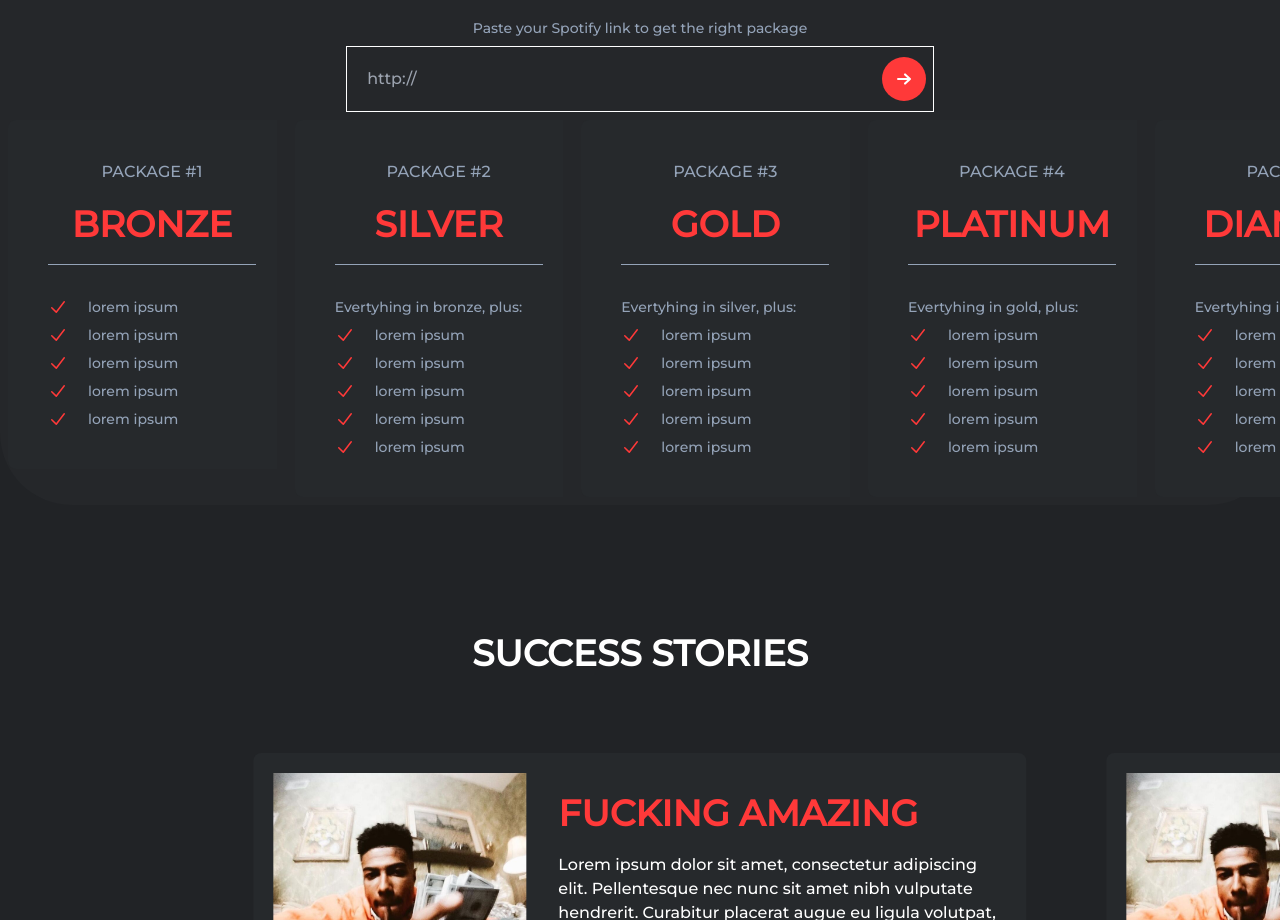
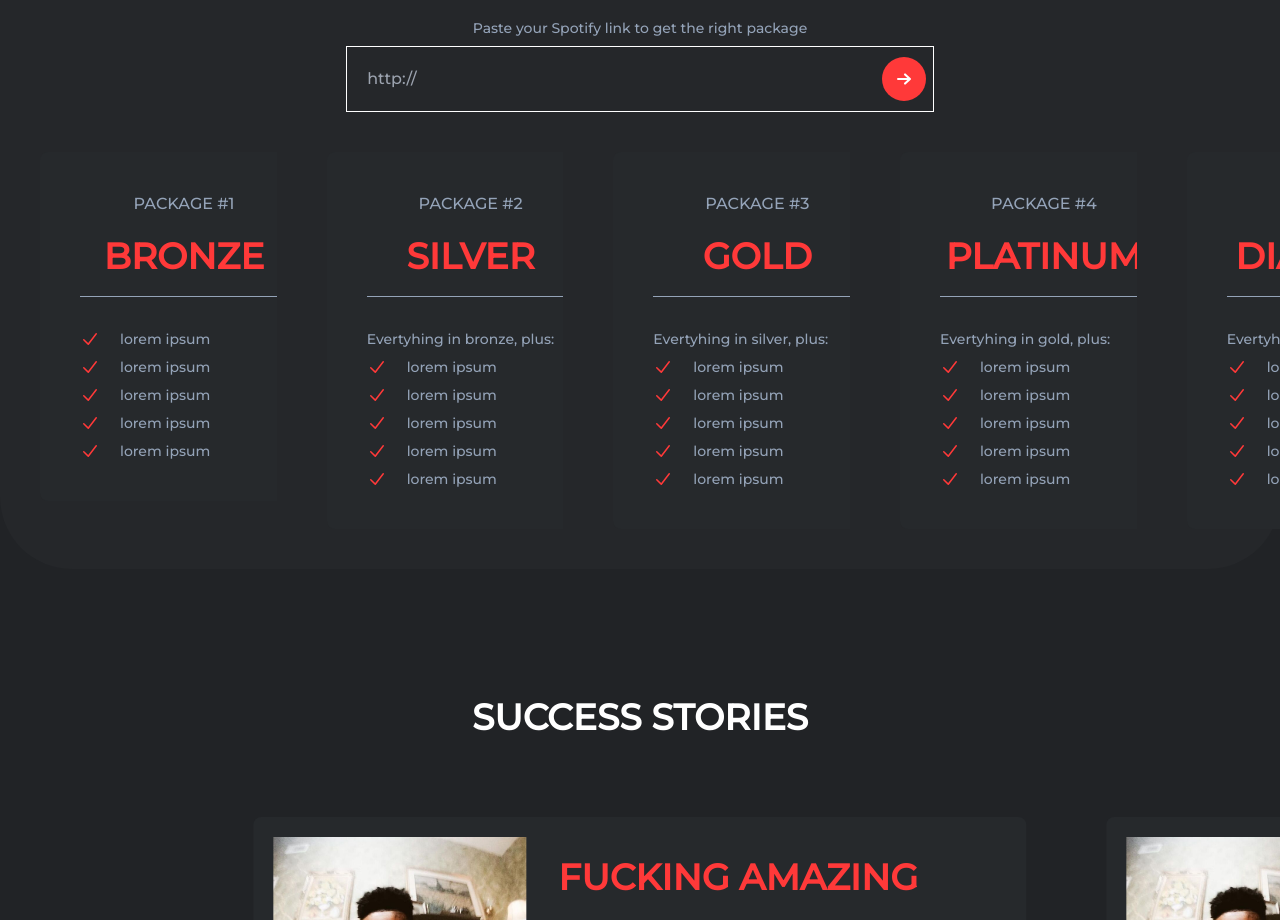
Before and after one commit to nejrapribinja/rapcult, a Next.js app: page / in a window 1280 px wide. Shown: the part 4660-5580 px from the top of the page. Built offline with nearby package versions, Linux system fonts and the light colour scheme.

Commit message:
minor fix

```diff
--- a/components/Package.jsx
+++ b/components/Package.jsx
@@ -3,7 +3,7 @@ import { CheckIcon } from "@heroicons/react/20/solid";
 
 const Package = ({ pack, title, text, featurs }) => {
   return (
-    <div className="bg-fourth text-white p-10 m-10 rounded-lg w-[18rem] md:m-2">
+    <div className="bg-fourth text-white p-10 m-10 rounded-lg w-[18rem]">
       <p className="uppercase text-slate-400 text-center">{pack}</p>
       <p className="text-primary text-4xl text-center mt-5 mb-5 font-bold uppercase">{title}</p>
       <div className="bg-slate-400 mb-8 h-[0.055rem]"></div>
```
